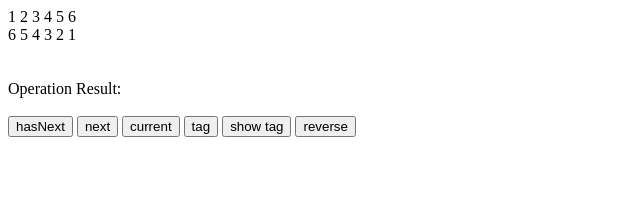
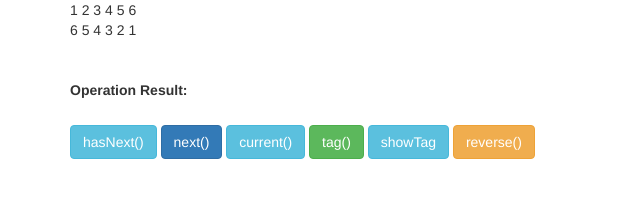
Before and after one commit to dnascimb/js-exercise, a plain HTML site: page index.html in a window 1280 px wide. Shown: the whole page, without its empty margins (0-640 px from the left). Drawn offline with nearby package versions, Linux system fonts and the light colour scheme.

Commit message:
added bootstrap for formating

```diff
--- a/index.html
+++ b/index.html
@@ -1,6 +1,27 @@
 <html>
 <head>
+	<link rel="stylesheet" href="https://maxcdn.bootstrapcdn.com/bootstrap/3.3.5/css/bootstrap.min.css">
+<title>JS Exercise: Iterator</title>
+</head>
+<body>
+	<div class="container">
+	<div class="section">
+	   1 2 3 4 5 6
+	</div>
+	<div class="section">
+	   6 5 4 3 2 1
+	</div>
+	<div>
+		<br><br>
+		<label >Operation Result: </label>&nbsp;<label id="result"></label><br><br>
+		<button id="hasNext" type="button" value="hasNext" class="btn btn-info">hasNext()</button>
+		<button id="next" type="button" value="next" class="btn btn-primary">next()</button>
+		<button id="current" type="button" value="current" class="btn btn-info">current()</button>
+		<button id="tag" type="button" value="tag" class="btn btn-success">tag()</button>
+		<button id="showTag" type="button" value="show tag" class="btn btn-info">showTag</button>
+		<button id="reverse" type="button" value="reverse" class="btn btn-warning">reverse()</button>
 		<script src="http://code.jquery.com/jquery-1.11.3.min.js"></script>
+		<script src="https://maxcdn.bootstrapcdn.com/bootstrap/3.3.5/js/bootstrap.min.js"></script>
 		<script src="iterator.js"></script>
 		<script>
 
@@ -22,23 +43,6 @@
 	    		$("#reverse").click(function() { iterator.reverse();$("#result").text("reversed");});
 			});
 		</script>
-
-</head>
-<body>
-<div class="section">
-   1 2 3 4 5 6
 	</div>
-<div class="section">
-   6 5 4 3 2 1
-</div>
-<div>
-	<br><br>
-	<label>Operation Result: </label><label id="result"></label><br><br>
-	<input id="hasNext" type="button" value="hasNext"></input>
-	<input id="next" type="button" value="next"></input>
-	<input id="current" type="button" value="current"></input>
-	<input id="tag" type="button" value="tag"></input>
-	<input id="showTag" type="button" value="show tag"></input>
-	<input id="reverse" type="button" value="reverse"></input>
 </body>
 </html>
```
Lines whose indentation alone changed are shown as unchanged.
